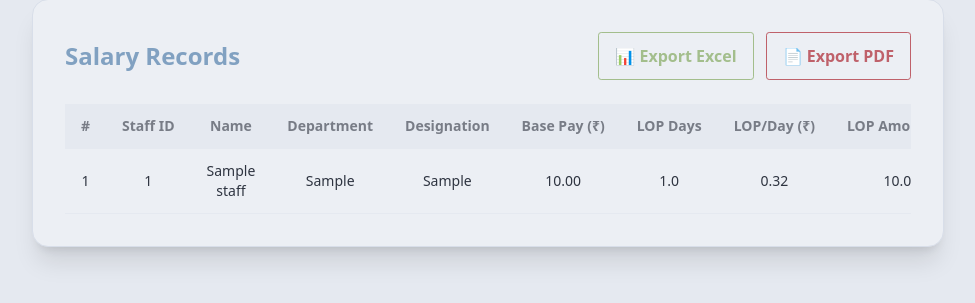
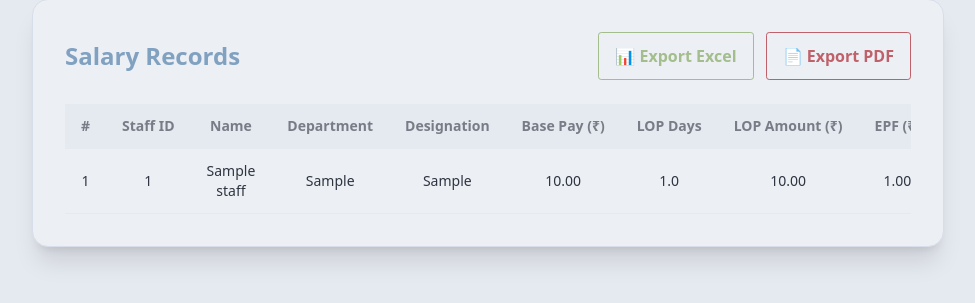
Before and after one commit to DerinShylo/PayRoll_2_Test, a Flask app: page /salary_overview in a window 1280 px wide. Shown: the part 511-814 px from the top of the page, without its empty margins (280-1255 px from the left). Run offline with Flask 3, Linux system fonts and the light colour scheme; a user stored in the database is signed in; tables that the repository leaves empty hold one stand-in row (values such as "Sample post"); some libraries are stand-ins or nearby versions.

Commit message:
Update salary_overview.html

```diff
--- a/templates/salary_overview.html
+++ b/templates/salary_overview.html
@@ -70,7 +70,6 @@
             <th>Designation</th>
             <th>Base Pay (₹)</th>
             <th>LOP Days</th>
-            <th>LOP/Day (₹)</th>
             <th>LOP Amount (₹)</th>
             <th>EPF (₹)</th>
             <th>ESI (₹)</th>
@@ -80,6 +79,7 @@
             <th>Uniform (₹)</th>
             <th>CD (₹)</th>
             <th>Hostel (₹)</th>
+            <th>Suspense</th>
             <th>Misc (₹)</th>
             <th>Total Deductions (₹)</th>
             <th>Reimbursements (₹)</th>
@@ -98,7 +98,6 @@
             <td>{{ r.staff_ref.designation }}</td>
             <td>{{ "%.2f"|format(r.gross_salary) }}</td>
             <td>{{ r.lop_days }}</td>
-            <td>{{ "%.2f"|format(lop_per_day) }}</td>
             <td>{{ "%.2f"|format(r.lop_amount) }}</td>
             <td>{{ "%.2f"|format(r.epf) }}</td>
             <td>{{ "%.2f"|format(r.esi) }}</td>
@@ -108,6 +107,7 @@
             <td>{{ "%.2f"|format(r.uniform or 0) }}</td>
             <td>{{ "%.2f"|format(r.cd or 0) }}</td>
             <td>{{ "%.2f"|format(r.hostel or 0) }}</td>
+            <td>{{ "%.2f"|format(r.suspense or 0) }}</td>
             <td>{{ "%.2f"|format(r.misc or 0) }}</td>
             <td>{{ "%.2f"|format(r.total_deductions) }}</td>
             <td>{{ "%.2f"|format(r.total_reimbursements) }}</td>
```
